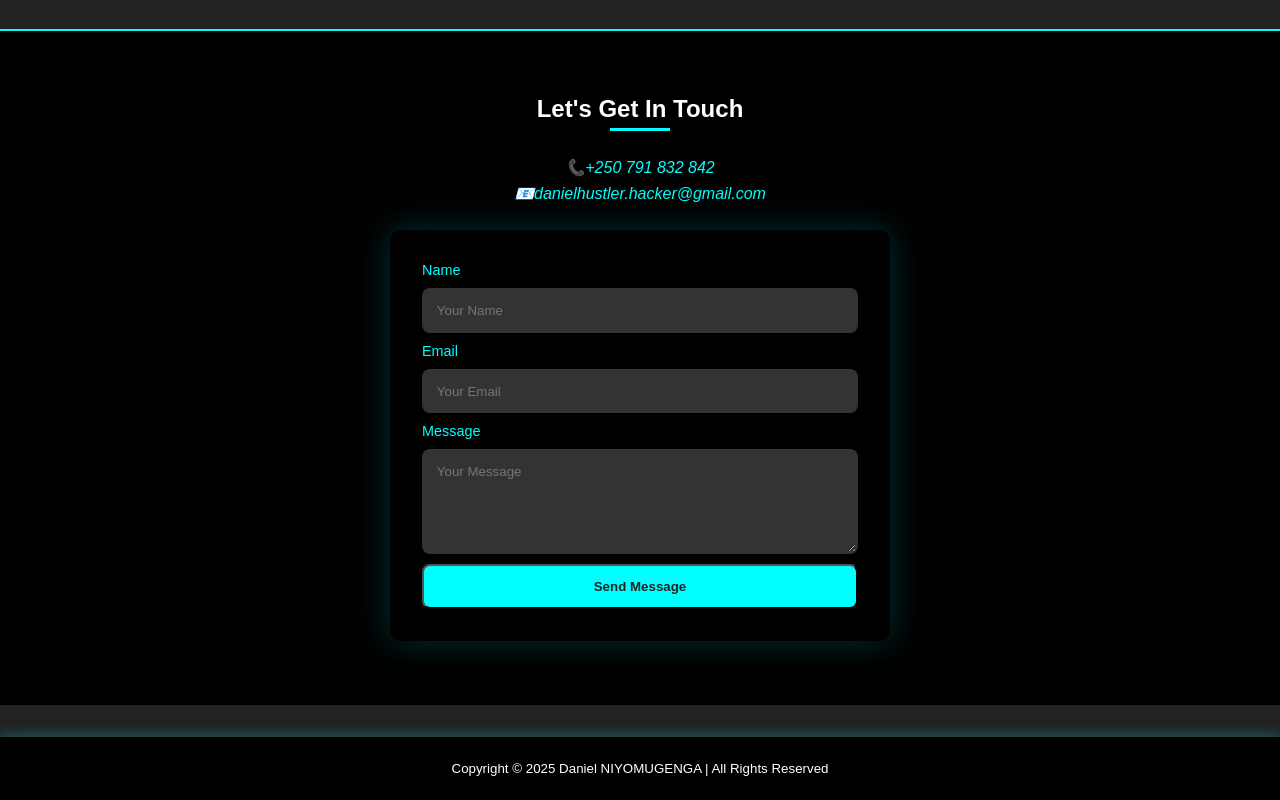
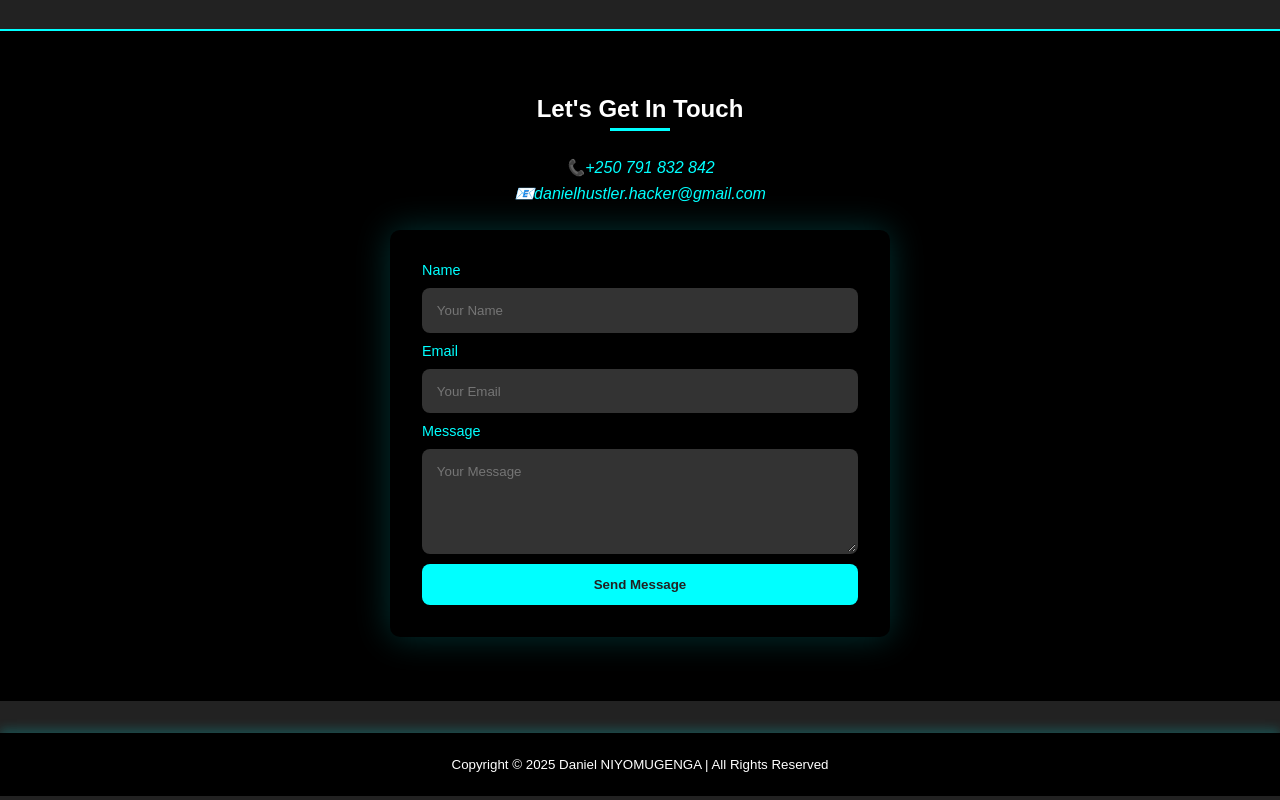
Before and after one commit to danielstriver/daniel.site, a plain HTML site: page index.html in a window 1280 px wide. Shown: the part 1039-1839 px from the top of the page. Drawn offline with Linux system fonts and the light colour scheme.

Commit message:
Just removed the border from the form button

```diff
--- a/style.css
+++ b/style.css
@@ -249,6 +249,10 @@ nav a:hover {
     outline: none;
 }
 
+.btn.button {
+    border: none;
+}
+
 footer {
     margin-top: 2rem;
     background: var(--bg-dark);
```
